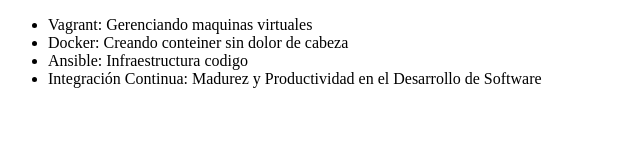
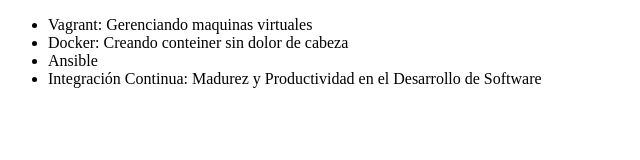
Before and after one commit to mejiahector31/Hector-git, a plain HTML site: page index.html in a window 1280 px wide. Shown: the whole page, without its empty margins (0-640 px from the left). Drawn offline with Linux system fonts and the light colour scheme.

Commit message:
Revert "Cambiando el nombre del curso de ansible"
This reverts commit ff91a3d4730440404bfbf7c5bd6d49675d9b855c.

```diff
--- a/index.html
+++ b/index.html
@@ -8,7 +8,7 @@
 		<ul>
 			<li>Vagrant: Gerenciando maquinas virtuales</li>
 			<li>Docker: Creando conteiner sin dolor de cabeza</li>
-			<li>Ansible: Infraestructura codigo</li>
+			<li>Ansible</li>
 			<li>Integración Continua: Madurez y Productividad en el Desarrollo de Software</li>
 		</ul>
 	</body>
```
